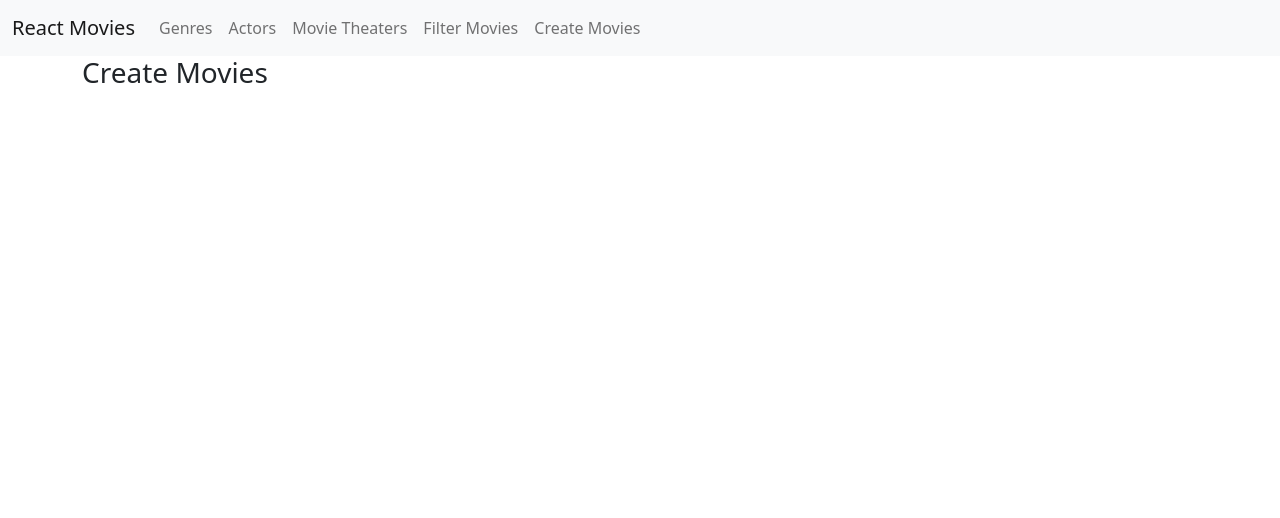
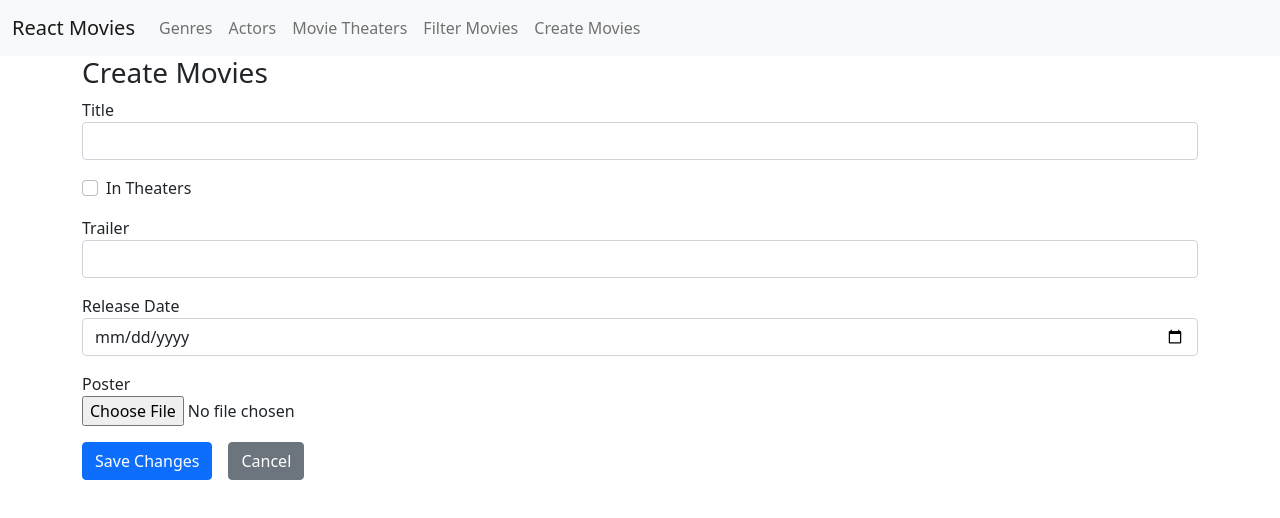
Before and after one commit to niazmurshedsiam/Movies_FrontEnd, a React (Create React App) app in the folder react-movies/: page /movies/create in a window 1280 px wide. Shown: the top 518 px of the page. Built offline with nearby package versions, Linux system fonts and the light colour scheme.

Commit message:
Creating the Movies Form Component

```diff
--- a/react-movies/package.json
+++ b/react-movies/package.json
@@ -14,11 +14,13 @@
     "axios": "^0.21.1",
     "bootstrap": "5.0",
     "formik": "^2.2.9",
+    "leaflet": "1.7.1",
     "react": "^18.2.0",
     "react-dom": "^18.2.0",
     "react-markdown": "^8.0.7",
     "react-router-dom": "5.2",
     "react-scripts": "5.0.1",
+    "react-tinder-card": "^1.6.2",
     "typed-react-markdown": "^0.1.0",
     "typescript": "^4.9.5",
     "web-vitals": "^2.1.4",
--- a/react-movies/src/IndexMovieTheaters/EditMovieTheaters.tsx
+++ b/react-movies/src/IndexMovieTheaters/EditMovieTheaters.tsx
@@ -4,8 +4,8 @@ export default function EditMovieTheaters() {
     return (
         <>
             <h3>Edit Movie Theaters</h3>
-            <MovieTheaterForm model={{ name: '' }}
-                onSubmit={values => console.log(values)}
+            <MovieTheaterForm model={{ name: 'Siam' }}
+                onSubmit={value => console.log(value)}
             ></MovieTheaterForm>
         </>
     )
--- /dev/null
+++ b/react-movies/src/form/CheckBoxField.tsx
@@ -0,0 +1,17 @@
+import { Field } from "formik";
+
+export default function CheckBoxField(props: checkBoxField) {
+    return (
+        <div className="mb-3 form-check">
+            <Field className="form-check-input" id={props.field} name={props.field}
+                type="checkbox"
+            />
+            <label htmlFor={props.field}>{props.displayName}</label>
+        </div>
+    )
+}
+
+interface checkBoxField {
+    displayName: string;
+    field: string;
+}
--- a/react-movies/src/movies/CreateMovies.tsx
+++ b/react-movies/src/movies/CreateMovies.tsx
@@ -1,7 +1,13 @@
+import MovieForm from "./MovieForm";
+
 export default function CreateMovies() {
     return (
         <>
             <h3>Create Movies</h3>
+            <MovieForm model={{ title: '', inTheaters: false, trailer: '' }}
+                onSubmit={values => console.log(values)}
+            />
+
         </>
     )
 }
--- a/react-movies/src/movies/EditCreateMovies.tsx
+++ b/react-movies/src/movies/EditCreateMovies.tsx
@@ -1,7 +1,15 @@
+import MovieForm from "./MovieForm";
+
 export default function EditMovies() {
     return (
         <>
             <h3>Edit Movies</h3>
+            <MovieForm model={{
+                title: 'Tom', inTheaters: true, trailer: 'url',
+                releaseDate: new Date('2023-08-27T00:00:00')
+            }}
+                onSubmit={values => console.log(values)}
+            />
         </>
     )
 }
--- /dev/null
+++ b/react-movies/src/movies/MovieForm.tsx
@@ -0,0 +1,43 @@
+import { Formik, FormikHelpers, FormikProps } from "formik";
+import { movieCreationDTO } from "./movies.module";
+import * as Yup from 'yup';
+import TextField from "../form/TextField";
+import Button from "../utils/Button/Button";
+import { Link } from "react-router-dom";
+import ImageField from "../form/ImageField";
+import DateField from "../form/DateField";
+import CheckBoxField from "../form/CheckBoxField";
+export default function MovieForm(props: movieFormProps) {
+    return (
+        <>
+            <Formik
+                initialValues={props.model}
+                onSubmit={props.onSubmit}
+                validationSchema={Yup.object({
+                    name: Yup.string().required('This field is required').firstLetterUpperCase()
+                })}
+            >
+                {(formikProps) => (
+                    <form>
+                        <TextField displayName="Title" field="title" />
+                        <CheckBoxField displayName="In Theaters" field="inTheaters" />
+                        <TextField displayName="Trailer" field="trailer" />
+                        <DateField displayName="Release Date" field="releaseDate" />
+                        <ImageField displayName="Poster" field="poster"
+                            imageURL={props.model.posterURL}
+                        />
+                        <Button disabled={formikProps.isSubmitting}
+                            type='submit'>Save Changes</Button>
+                        <Link to="/actor" className="btn btn-secondary">Cancel</Link>
+                    </form>
+                )}
+            </Formik>
+        </>
+    )
+
+}
+
+interface movieFormProps {
+    model: movieCreationDTO;
+    onSubmit(values: movieCreationDTO, actions: FormikHelpers<movieCreationDTO>): void;
+}
```
Also changed, not shown: react-movies/src/movies/movies.module.d.ts (+12 -0 lines), 1 other file (tests, documents, lock files or other folders).
